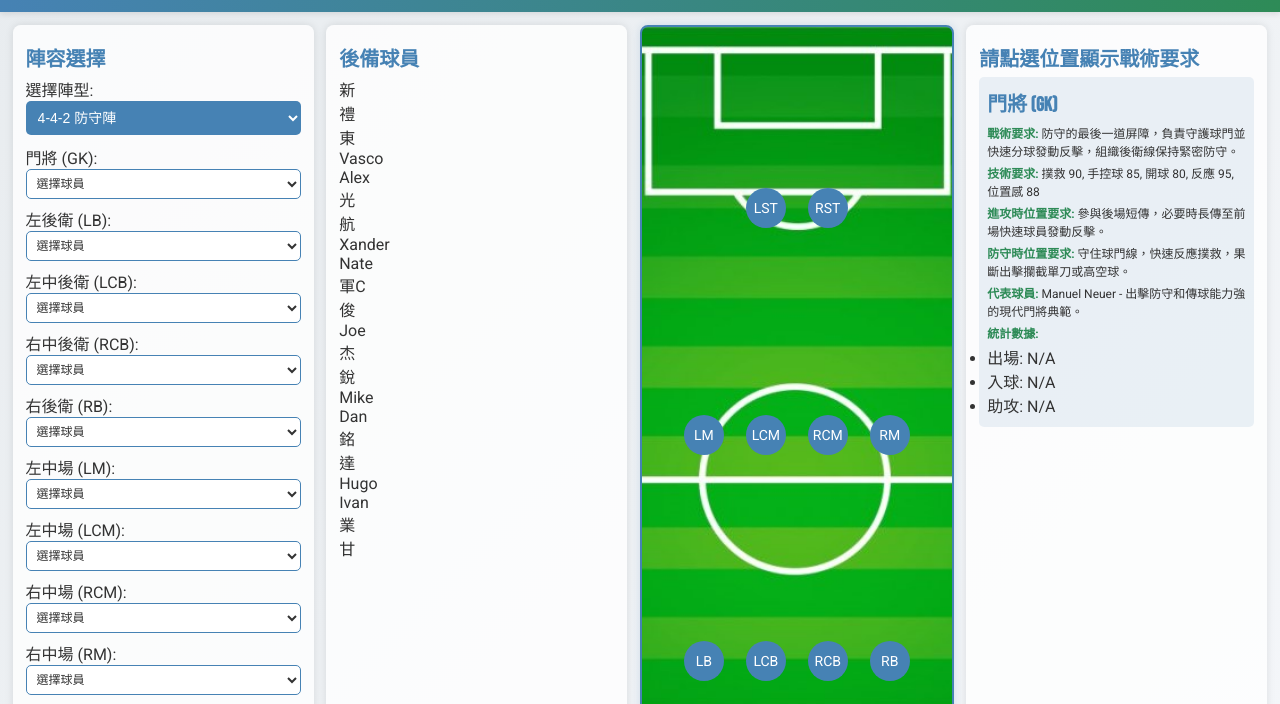
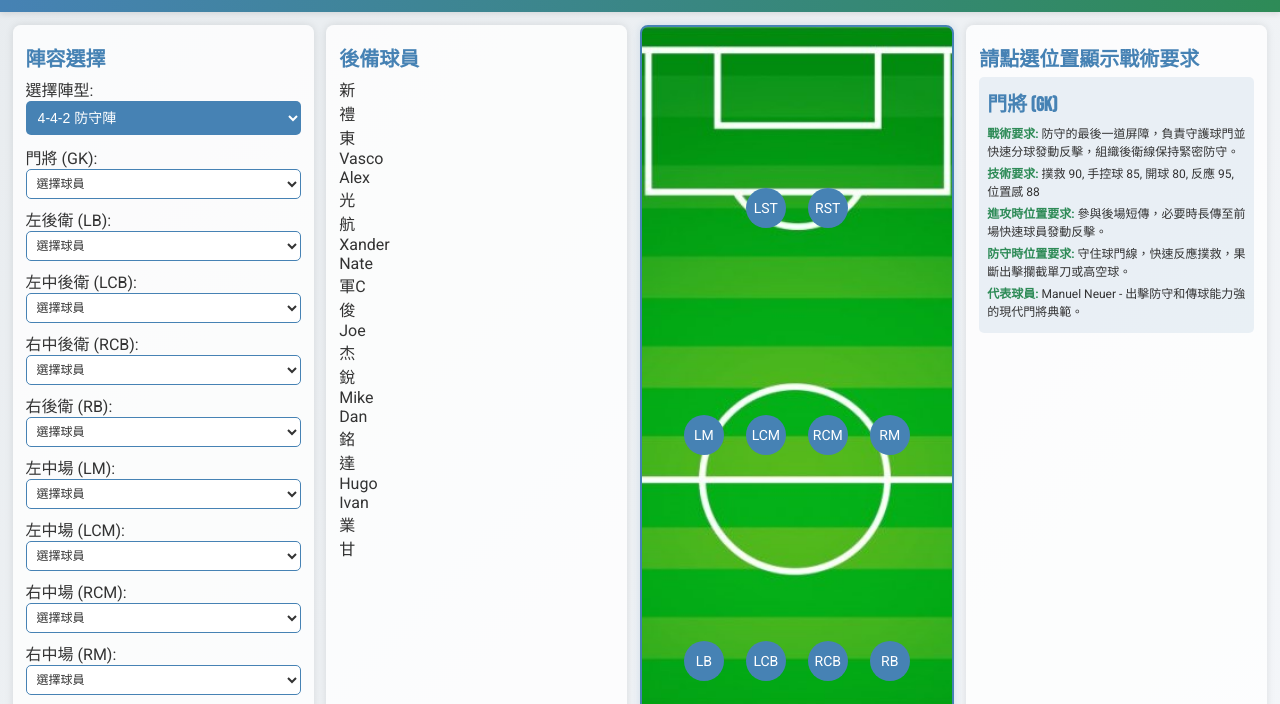
Before and after one commit to caneswst/Falcon352, a plain HTML site: page index.html in a window 1280 px wide. Shown: the part 73-777 px from the top of the page. Drawn offline with Linux system fonts and the light colour scheme.

Commit message:
Update index.html

```diff
--- a/index.html
+++ b/index.html
@@ -90,6 +90,18 @@
         .player:hover {
             transform: translate(-50%, -50%) scale(1.1);
             box-shadow: 0 0 8px rgba(70, 130, 180, 0.6);
+        }
+        .stats {
+            position: absolute;
+            top: 100%;
+            left: 50%;
+            transform: translateX(-50%);
+            color: #fff;
+            font-size: clamp(6px, 1vw, 10px);
+            white-space: nowrap;
+            background: rgba(0, 0, 0, 0.7);
+            padding: 2px 4px;
+            border-radius: 3px;
         }
         #left-panel, #subs-container, #right-panel {
             flex: 1 1 18%;
@@ -199,6 +211,9 @@
                 line-height: 6vw;
                 font-size: 2vw;
             }
+            .stats {
+                font-size: 1.5vw;
+            }
         }
     </style>
 </head>
@@ -237,30 +252,30 @@
     </div>
 
     <script>
-        // 球員名單與統計數據
+        // 球員名單與統計數據，初始值為 0
         const players = {
-            '新': { appearances: 16, goals: 1, assists: 0 },
-            '禮': { appearances: 22, goals: 1, assists: 2 },
-            '東': { appearances: 20, goals: 0, assists: 1 },
-            'Vasco': { appearances: 23, goals: 7, assists: 6 },
-            'Alex': { appearances: 18, goals: 5, assists: 3 },
-            '光': { appearances: 15, goals: 2, assists: 4 },
-            '航': { appearances: 17, goals: 0, assists: 0 },
-            'Xander': { appearances: 19, goals: 4, assists: 4 },
-            'Nate': { appearances: 17, goals: 0, assists: 1 },
-            '軍C': { appearances: 20, goals: 2, assists: 3 },
-            '俊': { appearances: 21, goals: 5, assists: 2 },
-            'Joe': { appearances: 17, goals: 1, assists: 0 },
-            '杰': { appearances: 21, goals: 5, assists: 4 },
-            '銳': { appearances: 14, goals: 1, assists: 0 },
-            'Mike': { appearances: 18, goals: 3, assists: 2 },
-            'Dan': { appearances: 20, goals: 2, assists: 3 },
-            '銘': { appearances: 15, goals: 0, assists: 1 },
-            '達': { appearances: 22, goals: 3, assists: 4 },
-            'Hugo': { appearances: 18, goals: 6, assists: 5 },
-            'Ivan': { appearances: 16, goals: 2, assists: 1 },
-            '業': { appearances: 19, goals: 3, assists: 2 },
-            '甘': { appearances: 20, goals: 4, assists: 3 }
+            '新': { appearances: 0, goals: 0, assists: 0 },
+            '禮': { appearances: 0, goals: 0, assists: 0 },
+            '東': { appearances: 0, goals: 0, assists: 0 },
+            'Vasco': { appearances: 0, goals: 0, assists: 0 },
+            'Alex': { appearances: 0, goals: 0, assists: 0 },
+            '光': { appearances: 0, goals: 0, assists: 0 },
+            '航': { appearances: 0, goals: 0, assists: 0 },
+            'Xander': { appearances: 0, goals: 0, assists: 0 },
+            'Nate': { appearances: 0, goals: 0, assists: 0 },
+            '軍C': { appearances: 0, goals: 0, assists: 0 },
+            '俊': { appearances: 0, goals: 0, assists: 0 },
+            'Joe': { appearances: 0, goals: 0, assists: 0 },
+            '杰': { appearances: 0, goals: 0, assists: 0 },
+            '銳': { appearances: 0, goals: 0, assists: 0 },
+            'Mike': { appearances: 0, goals: 0, assists: 0 },
+            'Dan': { appearances: 0, goals: 0, assists: 0 },
+            '銘': { appearances: 0, goals: 0, assists: 0 },
+            '達': { appearances: 0, goals: 0, assists: 0 },
+            'Hugo': { appearances: 0, goals: 0, assists: 0 },
+            'Ivan': { appearances: 0, goals: 0, assists: 0 },
+            '業': { appearances: 0, goals: 0, assists: 0 },
+            '甘': { appearances: 0, goals: 0, assists: 0 }
         };
 
         const formations = {
@@ -472,11 +487,21 @@
                 playerDiv.style.left = formation.layout[pos].left;
                 playerDiv.style.top = formation.layout[pos].top;
                 playerDiv.textContent = pos.toUpperCase();
-                playerDiv.onclick = () => showPositionDetails(pos);
+                playerDiv.onclick = () => {
+                    incrementStats(pos);
+                    showPositionDetails(pos);
+                };
+
+                // 添加統計數據顯示
+                const statsDiv = document.createElement('div');
+                statsDiv.className = 'stats';
+                statsDiv.id = `${pos}-stats`;
+                playerDiv.appendChild(statsDiv);
+
                 pitchContainer.appendChild(playerDiv);
             });
 
-            // 更新右側詳情
+            // 更新右側詳情（移除統計數據顯示）
             console.log('Generating position details for:', formation.positions);
             positionDetails.innerHTML = '';
             formation.positions.forEach(pos => {
@@ -489,12 +514,6 @@
                         <p><strong>進攻時位置要求:</strong> ${info.off}</p>
                         <p><strong>防守時位置要求:</strong> ${info.def}</p>
                         <p><strong>代表球員:</strong> ${info.example}</p>
-                        <p><strong>統計數據:</strong></p>
-                        <ul>
-                            <li>出場: <span id="${pos}-appearances">N/A</span></li>
-                            <li>入球: <span id="${pos}-goals">N/A</span></li>
-                            <li>助攻: <span id="${pos}-assists">N/A</span></li>
-                        </ul>
                     </div>
                 `;
             });
@@ -525,11 +544,19 @@
             formation.positions.forEach(pos => {
                 const select = document.getElementById(pos);
                 const playerDiv = document.getElementById(pos + '-player');
-                if (select && playerDiv) {
+                const statsDiv = document.getElementById(pos + '-stats');
+                if (select && playerDiv && statsDiv) {
                     const selectedPlayer = select.value;
                     playerDiv.textContent = selectedPlayer || pos.toUpperCase();
                     selectedPlayersByFormation[currentFormation][pos] = selectedPlayer;
-                    if (selectedPlayer) selected.add(selectedPlayer);
+
+                    if (selectedPlayer && players[selectedPlayer]) {
+                        const stats = players[selectedPlayer];
+                        statsDiv.textContent = `出:${stats.appearances} 球:${stats.goals} 助:${stats.assists}`;
+                        selected.add(selectedPlayer);
+                    } else {
+                        statsDiv.textContent = '';
+                    }
                 }
             });
 
@@ -544,13 +571,28 @@
             // 保存選擇到本地存儲
             localStorage.setItem('selectedPlayersByFormation', JSON.stringify(selectedPlayersByFormation));
             localStorage.setItem('currentFormation', currentFormation);
+            localStorage.setItem('playersStats', JSON.stringify(players));
         }
 
-        // 載入上次保存的選擇
+        // 點擊增加統計數據
+        function incrementStats(pos) {
+            const select = document.getElementById(pos);
+            const selectedPlayer = select ? select.value : '';
+            if (selectedPlayer && players[selectedPlayer]) {
+                players[selectedPlayer].appearances += 1; // 每次點擊增加出場次數
+                // 可根據需要啟用以下行來增加入球或助攻
+                // players[selectedPlayer].goals += 1;
+                // players[selectedPlayer].assists += 1;
+                updatePitchAndSubs(); // 更新顯示
+            }
+        }
+
+        // 載入上次保存的選擇和統計數據
         function loadSavedSelections() {
             console.log('Loading saved selections...');
             const savedFormation = localStorage.getItem('currentFormation');
             const savedPlayers = localStorage.getItem('selectedPlayersByFormation');
+            const savedStats = localStorage.getItem('playersStats');
             if (savedFormation) {
                 currentFormation = savedFormation;
                 const formationSelect = document.getElementById('formation-select');
@@ -561,6 +603,9 @@
             if (savedPlayers) {
                 selectedPlayersByFormation = JSON.parse(savedPlayers);
             }
+            if (savedStats) {
+                Object.assign(players, JSON.parse(savedStats));
+            }
             Object.keys(formations).forEach(formation => {
                 if (!selectedPlayersByFormation[formation]) {
                     selectedPlayersByFormation[formation] = {};
@@ -568,26 +613,12 @@
             });
         }
 
-        // 顯示位置詳情與統計數據
+        // 顯示位置詳情（右側面板）
         function showPositionDetails(pos) {
             console.log('Showing details for position:', pos);
             document.querySelectorAll('.position-info').forEach(info => info.style.display = 'none');
             const infoDiv = document.getElementById(pos + '-info');
             if (infoDiv) infoDiv.style.display = 'block';
-
-            // 更新統計數據
-            const select = document.getElementById(pos);
-            const selectedPlayer = select ? select.value : "";
-            if (selectedPlayer && players[selectedPlayer]) {
-                const stats = players[selectedPlayer];
-                document.getElementById(`${pos}-appearances`).textContent = stats.appearances;
-                document.getElementById(`${pos}-goals`).textContent = stats.goals;
-                document.getElementById(`${pos}-assists`).textContent = stats.assists;
-            } else {
-                document.getElementById(`${pos}-appearances`).textContent = 'N/A';
-                document.getElementById(`${pos}-goals`).textContent = 'N/A';
-                document.getElementById(`${pos}-assists`).textContent = 'N/A';
-            }
         }
 
         // 匯出陣容功能
@@ -645,6 +676,7 @@
                         // 保存到本地存儲
                         localStorage.setItem('currentFormation', currentFormation);
                         localStorage.setItem('selectedPlayersByFormation', JSON.stringify(selectedPlayersByFormation));
+                        localStorage.setItem('playersStats', JSON.stringify(players));
 
                         alert('陣容已成功匯入！');
                     } else {
```
